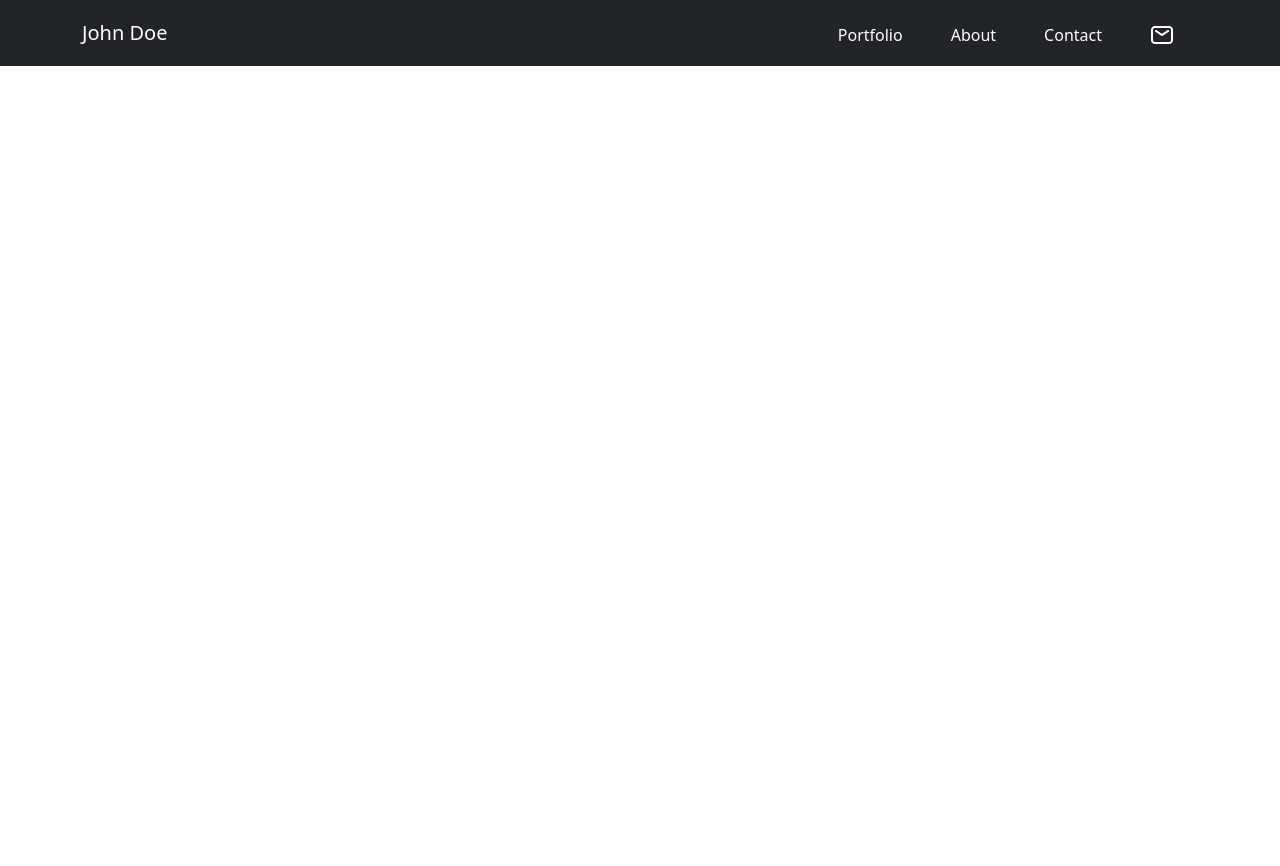
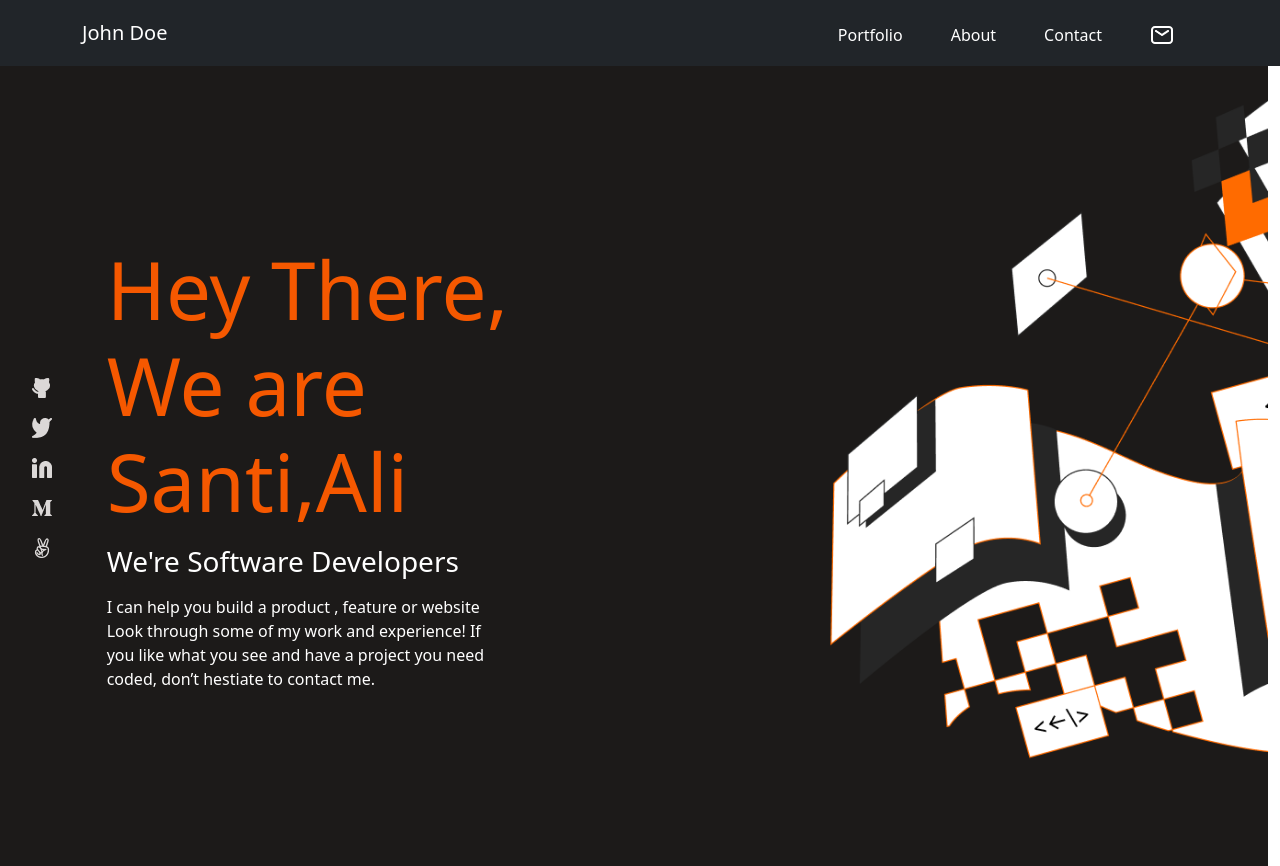
Before and after one commit to sntgopl/Bootstrap-Figma-Template, a website: page index.html in a window 1280 px wide. Before the commit the page ends 800 px from the top, so only its background shows below. Drawn offline with nearby package versions, Linux system fonts and the light colour scheme.

Commit message:
Add the homw containt

```diff
--- a/index.html
+++ b/index.html
@@ -8,6 +8,7 @@
         <script src="https://cdn.jsdelivr.net/npm/bootstrap@5.1.3/dist/js/bootstrap.bundle.min.js"></script>
     </head>
     <body>
+        <header>
             <nav class="navbar navbar-expand-sm bg-dark">
                 <div class="container">
                     <a class="h5 navbar-brand text-white mt-2" href="#">John Doe</a>
@@ -17,8 +18,25 @@
                         <a class="text-white nav-link" href="#"><li class="nav-item px-3 pt-1">Contact</li></a>
                         <a href="#"><li class="nav-item px-3 pt-1"><img src="images/Disabled.png"></li></a>
                     </ul>
-
                 </div>
             </nav>
+        </header>
+        <div class="bg-image row" style="background-image: url('images/Base.png'); height: 100vh; width: 100vw; background-repeat: no-repeat; background-size: cover;" >
+            <div class="col-md-1 my-auto">
+                <ul style="list-style: none;">
+                    <li class="my-3"><a href="#"><img src="images/github.png" alt=""></a></li>
+                    <li class="my-3"><a href="#"><img src="images/twitter.png" alt=""></a></li>
+                    <li class="my-3"><a href="#"><img src="images/linkedin.png" alt=""></a></li>
+                    <li class="my-3"><a href="#"><img src="images/m.png" alt=""></a></li>
+                    <li class="my-3"><a href="#"><img src="images/peace.png" alt=""></a></li>
+                </ul>
+            </div>
+            <div class="col-md-4 my-auto">
+                <h1 class="display-1 my-3" style="color: #F55800;">Hey There,<br> We are Santi,Ali</h1>
+                <h3 class="text-white my-3">We're Software Developers</h3>
+                <p class="text-white my-3">I can help you build a product , feature or website Look through some of my work and experience! If you like what you see and have a project you need coded,
+                    don’t hestiate to contact me.</p>
+            </div>
+        </div>
     </body>
 </html>
```
Also changed, not shown: images/Base.png (added), images/github.png (added), images/linkedin.png (added), images/m.png (added), images/peace.png (added), images/twitter.png (added). Lines whose indentation alone changed are shown as unchanged.
